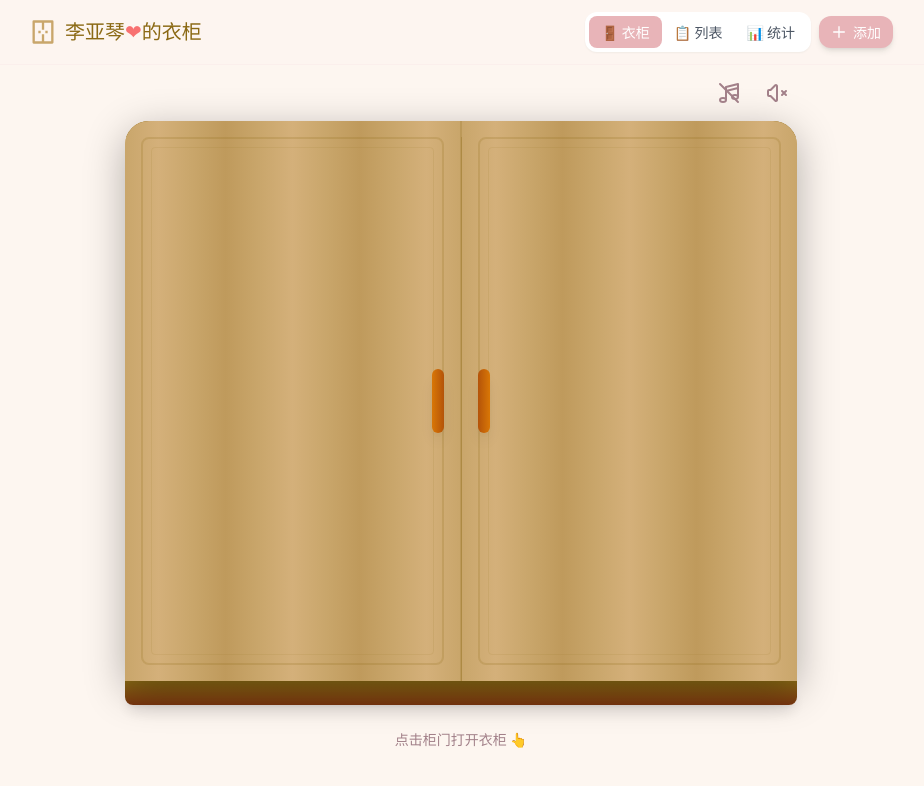
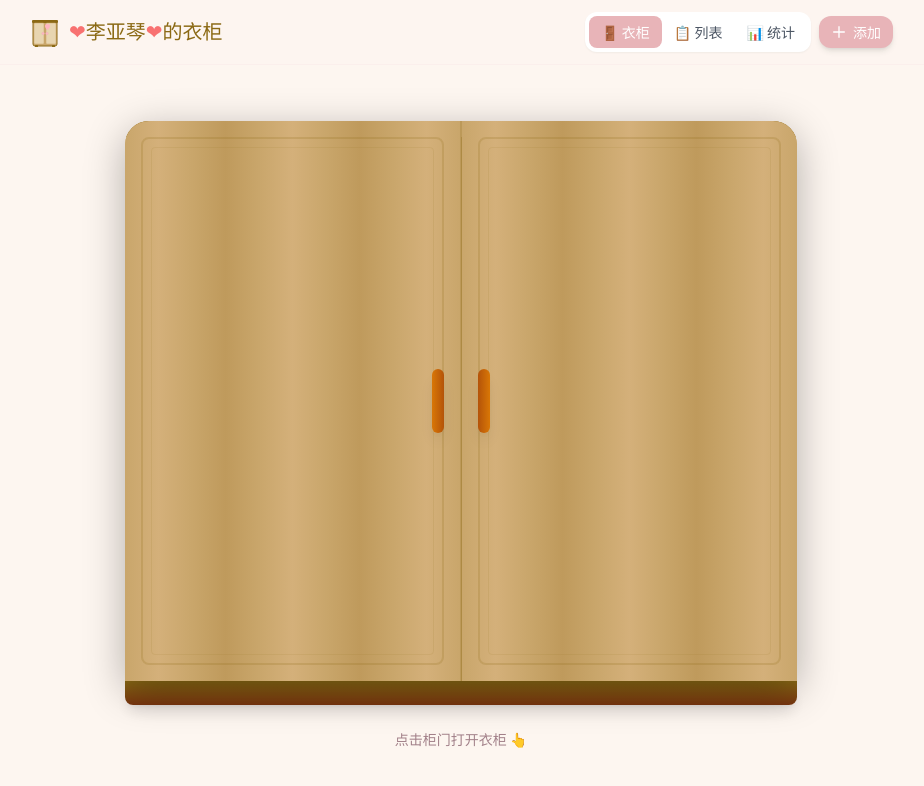
Before and after one commit to jymtop/wardrobe, a React (Vite) app: page / in a window 1280 px wide. Shown: the top 786 px of the page, without its empty margins (179-1103 px from the left). Built offline with nearby package versions, Linux system fonts and the light colour scheme.

Commit message:
更新: 卡通衣柜图标 + 删除音效按钮 + 标题加爱心

```diff
--- a/src/App.tsx
+++ b/src/App.tsx
@@ -4,7 +4,6 @@ import type { ClothingItem, ClothingFormData } from './types';
 import { useWardrobe } from './hooks/useWardrobe';
 import { useClothing } from './hooks/useClothing';
 import { useFilter } from './hooks/useFilter';
-import { useBackgroundMusic } from './hooks/useBackgroundMusic';
 import { useToast } from './components/ui/Toast';
 import { importFromJSON } from './lib/storage';
 
@@ -28,7 +27,6 @@ export default function App() {
   const clothing = useClothing();
   const filter = useFilter(clothing.items);
   const toast = useToast();
-  const music = useBackgroundMusic();
 
   // 本地状态
   const [viewMode, setViewMode] = useState<ViewMode>('wardrobe');
@@ -121,10 +119,29 @@ export default function App() {
       <header className="sticky top-0 z-40 bg-background/80 backdrop-blur-sm border-b border-primary/10">
         <div className="max-w-4xl mx-auto px-4 py-3 flex items-center justify-between">
           <div className="flex items-center gap-2">
-            <svg className="w-7 h-7 text-wood" viewBox="0 0 24 24" fill="currentColor">
-              <path d="M4 2h16a1 1 0 011 1v18a1 1 0 01-1 1H4a1 1 0 01-1-1V3a1 1 0 011-1zm1 2v16h6v-6h2v6h6V4h-6v6h-2V4H5zm3 7h2v2H8v-2zm6 0h2v2h-2v-2z"/>
-            </svg>
-            <h1 className="font-serif text-xl text-wood-dark">李亚琴<span className="text-red-400">❤</span>的衣柜</h1>
+            {/* 可爱卡通衣柜图标 */}
+            <div className="w-8 h-8 relative">
+              <svg viewBox="0 0 64 64" className="w-full h-full">
+                {/* 衣柜主体 */}
+                <rect x="8" y="10" width="48" height="50" rx="4" fill="#C9A66B" stroke="#8B6914" strokeWidth="2"/>
+                {/* 衣柜顶部装饰 */}
+                <rect x="6" y="8" width="52" height="6" rx="2" fill="#8B6914"/>
+                {/* 左门 */}
+                <rect x="10" y="14" width="20" height="42" rx="2" fill="#E8D5B0" stroke="#C9A66B" strokeWidth="1"/>
+                {/* 右门 */}
+                <rect x="34" y="14" width="20" height="42" rx="2" fill="#E8D5B0" stroke="#C9A66B" strokeWidth="1"/>
+                {/* 左门把手 */}
+                <circle cx="28" cy="35" r="2.5" fill="#FFB6C1" stroke="#E8B4B8" strokeWidth="1"/>
+                {/* 右门把手 */}
+                <circle cx="36" cy="35" r="2.5" fill="#FFB6C1" stroke="#E8B4B8" strokeWidth="1"/>
+                {/* 爱心装饰 */}
+                <path d="M32 20 C32 17 35 15 37 17 C39 15 42 17 42 20 C42 24 37 28 37 28 C37 28 32 24 32 20Z" fill="#FFB6C1"/>
+                {/* 衣柜脚 */}
+                <rect x="12" y="58" width="6" height="4" rx="1" fill="#8B6914"/>
+                <rect x="46" y="58" width="6" height="4" rx="1" fill="#8B6914"/>
+              </svg>
+            </div>
+            <h1 className="font-serif text-xl text-wood-dark"><span className="text-red-400">❤</span>李亚琴<span className="text-red-400">❤</span>的衣柜</h1>
           </div>
 
           <div className="flex items-center gap-2">
@@ -199,10 +216,6 @@ export default function App() {
                   <WardrobeDoor
                     isOpen={wardrobe.isOpen}
                     onToggle={handleOpenWardrobe}
-                    soundEnabled={wardrobe.soundEnabled}
-                    onToggleSound={wardrobe.toggleSound}
-                    musicEnabled={music.isEnabled}
-                    onToggleMusic={music.toggleMusic}
                   />
                 </div>
               ) : (
--- a/src/components/wardrobe/WardrobeDoor.tsx
+++ b/src/components/wardrobe/WardrobeDoor.tsx
@@ -3,68 +3,14 @@ import { motion } from 'framer-motion';
 interface WardrobeDoorProps {
   isOpen: boolean;
   onToggle: () => void;
-  soundEnabled: boolean;
-  onToggleSound: () => void;
-  musicEnabled: boolean;
-  onToggleMusic: () => void;
 }
 
 export default function WardrobeDoor({
   isOpen,
-  onToggle,
-  soundEnabled,
-  onToggleSound,
-  musicEnabled,
-  onToggleMusic
+  onToggle
 }: WardrobeDoorProps) {
   return (
     <div className="relative w-full max-w-2xl mx-auto" style={{ perspective: '1200px' }}>
-      {/* 控制按钮组 */}
-      <div className="absolute -top-12 right-0 flex gap-2 z-10">
-        {/* 背景音乐开关 */}
-        <button
-          onClick={onToggleMusic}
-          className={`p-2 rounded-full transition-colors ${
-            musicEnabled
-              ? 'bg-primary/20 text-primary'
-              : 'text-secondary hover:text-primary'
-          }`}
-          title={musicEnabled ? '关闭音乐' : '开启音乐'}
-        >
-          {musicEnabled ? (
-            <svg className="w-6 h-6" fill="none" viewBox="0 0 24 24" stroke="currentColor">
-              <path strokeLinecap="round" strokeLinejoin="round" strokeWidth={2} d="M9 19V6l12-3v13M9 19c0 1.105-1.343 2-3 2s-3-.895-3-2 1.343-2 3-2 3 .895 3 2zm12-3c0 1.105-1.343 2-3 2s-3-.895-3-2 1.343-2 3-2 3 .895 3 2zM9 10l12-3" />
-            </svg>
-          ) : (
-            <svg className="w-6 h-6" fill="none" viewBox="0 0 24 24" stroke="currentColor">
-              <path strokeLinecap="round" strokeLinejoin="round" strokeWidth={2} d="M9 19V6l12-3v13M9 19c0 1.105-1.343 2-3 2s-3-.895-3-2 1.343-2 3-2 3 .895 3 2zm12-3c0 1.105-1.343 2-3 2s-3-.895-3-2 1.343-2 3-2 3 .895 3 2zM9 10l12-3" />
-              <path strokeLinecap="round" strokeLinejoin="round" strokeWidth={2} d="M3 3l18 18" />
-            </svg>
-          )}
-        </button>
-
-        {/* 开门音效开关 */}
-        <button
-          onClick={onToggleSound}
-          className={`p-2 rounded-full transition-colors ${
-            soundEnabled
-              ? 'bg-primary/20 text-primary'
-              : 'text-secondary hover:text-primary'
-          }`}
-          title={soundEnabled ? '关闭音效' : '开启音效'}
-        >
-          {soundEnabled ? (
-            <svg className="w-6 h-6" fill="none" viewBox="0 0 24 24" stroke="currentColor">
-              <path strokeLinecap="round" strokeLinejoin="round" strokeWidth={2} d="M15.536 8.464a5 5 0 010 7.072m2.828-9.9a9 9 0 010 12.728M5.586 15H4a1 1 0 01-1-1v-4a1 1 0 011-1h1.586l4.707-4.707C10.923 3.663 12 4.109 12 5v14c0 .891-1.077 1.337-1.707.707L5.586 15z" />
-            </svg>
-          ) : (
-            <svg className="w-6 h-6" fill="none" viewBox="0 0 24 24" stroke="currentColor">
-              <path strokeLinecap="round" strokeLinejoin="round" strokeWidth={2} d="M5.586 15H4a1 1 0 01-1-1v-4a1 1 0 011-1h1.586l4.707-4.707C10.923 3.663 12 4.109 12 5v14c0 .891-1.077 1.337-1.707.707L5.586 15z" />
-              <path strokeLinecap="round" strokeLinejoin="round" strokeWidth={2} d="M17 14l2-2m0 0l2-2m-2 2l-2-2m2 2l2 2" />
-            </svg>
-          )}
-        </button>
-      </div>
 
       {/* 衣柜框架 */}
       <div
--- a/src/hooks/useBackgroundMusic.ts
+++ /dev/null
@@ -1,173 +0,0 @@
-import { useState, useEffect, useRef, useCallback } from 'react';
-
-// 温馨的钢琴音符频率
-const MELODY_NOTES = [
-  { freq: 523.25, duration: 0.5 },  // C5
-  { freq: 587.33, duration: 0.5 },  // D5
-  { freq: 659.25, duration: 0.5 },  // E5
-  { freq: 523.25, duration: 0.5 },  // C5
-  { freq: 659.25, duration: 0.5 },  // E5
-  { freq: 587.33, duration: 0.5 },  // D5
-  { freq: 523.25, duration: 1.0 },  // C5
-  { freq: 0, duration: 0.5 },       // 休止
-  { freq: 392.00, duration: 0.5 },  // G4
-  { freq: 440.00, duration: 0.5 },  // A4
-  { freq: 493.88, duration: 0.5 },  // B4
-  { freq: 523.25, duration: 0.5 },  // C5
-  { freq: 493.88, duration: 0.5 },  // B4
-  { freq: 440.00, duration: 0.5 },  // A4
-  { freq: 392.00, duration: 1.0 },  // G4
-  { freq: 0, duration: 0.5 },       // 休止
-];
-
-const MUSIC_ENABLED_KEY = 'wardrobe_music_enabled';
-
-export function useBackgroundMusic() {
-  const [isPlaying, setIsPlaying] = useState(false);
-  const [isEnabled, setIsEnabled] = useState(() => {
-    const saved = localStorage.getItem(MUSIC_ENABLED_KEY);
-    return saved === 'true';
-  });
-
-  const audioContextRef = useRef<AudioContext | null>(null);
-  const gainNodeRef = useRef<GainNode | null>(null);
-  const isPlayingRef = useRef(false);
-  const timeoutRef = useRef<ReturnType<typeof setTimeout> | null>(null);
-
-  // 播放单个音符
-  const playNote = useCallback((freq: number, duration: number, startTime: number) => {
-    if (!audioContextRef.current || !gainNodeRef.current || freq === 0) return;
-
-    const oscillator = audioContextRef.current.createOscillator();
-    const noteGain = audioContextRef.current.createGain();
-
-    oscillator.connect(noteGain);
-    noteGain.connect(gainNodeRef.current);
-
-    oscillator.type = 'sine';
-    oscillator.frequency.setValueAtTime(freq, startTime);
-
-    // 柔和的音符包络
-    noteGain.gain.setValueAtTime(0, startTime);
-    noteGain.gain.linearRampToValueAtTime(0.3, startTime + 0.05);
-    noteGain.gain.linearRampToValueAtTime(0.2, startTime + duration * 0.5);
-    noteGain.gain.linearRampToValueAtTime(0, startTime + duration);
-
-    oscillator.start(startTime);
-    oscillator.stop(startTime + duration);
-  }, []);
-
-  // 播放整段旋律
-  const playMelody = useCallback(() => {
-    if (!audioContextRef.current || !isPlayingRef.current) return;
-
-    const startTime = audioContextRef.current.currentTime;
-    let currentTime = startTime;
-
-    MELODY_NOTES.forEach((note) => {
-      if (note.freq > 0) {
-        playNote(note.freq, note.duration, currentTime);
-      }
-      currentTime += note.duration;
-    });
-
-    // 计算旋律总时长，然后循环播放
-    const totalDuration = MELODY_NOTES.reduce((sum, note) => sum + note.duration, 0);
-
-    timeoutRef.current = setTimeout(() => {
-      if (isPlayingRef.current) {
-        playMelody();
-      }
-    }, totalDuration * 1000);
-  }, [playNote]);
-
-  // 开始播放
-  const startMusic = useCallback(() => {
-    if (isPlayingRef.current) return;
-
-    try {
-      // 创建音频上下文
-      const AudioContextClass = window.AudioContext || (window as unknown as { webkitAudioContext: typeof AudioContext }).webkitAudioContext;
-      audioContextRef.current = new AudioContextClass();
-
-      // 创建主音量控制
-      gainNodeRef.current = audioContextRef.current.createGain();
-      gainNodeRef.current.connect(audioContextRef.current.destination);
-      gainNodeRef.current.gain.setValueAtTime(0.15, audioContextRef.current.currentTime); // 低音量
-
-      isPlayingRef.current = true;
-      setIsPlaying(true);
-
-      playMelody();
-    } catch (error) {
-      console.error('无法播放音乐:', error);
-    }
-  }, [playMelody]);
-
-  // 停止播放
-  const stopMusic = useCallback(() => {
-    isPlayingRef.current = false;
-    setIsPlaying(false);
-
-    if (timeoutRef.current) {
-      clearTimeout(timeoutRef.current);
-      timeoutRef.current = null;
-    }
-
-    if (audioContextRef.current) {
-      audioContextRef.current.close();
-      audioContextRef.current = null;
-    }
-  }, []);
-
-  // 切换播放状态
-  const toggleMusic = useCallback(() => {
-    const newEnabled = !isEnabled;
-    setIsEnabled(newEnabled);
-    localStorage.setItem(MUSIC_ENABLED_KEY, String(newEnabled));
-
-    if (newEnabled) {
-      startMusic();
-    } else {
-      stopMusic();
-    }
-  }, [isEnabled, startMusic, stopMusic]);
-
-  // 初始化时如果之前开启了音乐，需要用户交互后才能播放
-  useEffect(() => {
-    const handleFirstInteraction = () => {
-      if (isEnabled && !isPlayingRef.current) {
-        startMusic();
-      }
-      document.removeEventListener('click', handleFirstInteraction);
-      document.removeEventListener('touchstart', handleFirstInteraction);
-    };
-
-    if (isEnabled) {
-      document.addEventListener('click', handleFirstInteraction);
-      document.addEventListener('touchstart', handleFirstInteraction);
-    }
-
-    return () => {
-      document.removeEventListener('click', handleFirstInteraction);
-      document.removeEventListener('touchstart', handleFirstInteraction);
-    };
-  }, [isEnabled, startMusic]);
-
-  // 组件卸载时清理
-  useEffect(() => {
-    return () => {
-      stopMusic();
-    };
-  }, [stopMusic]);
-
-  return {
-    isPlaying,
-    isEnabled,
-    toggleMusic,
-    startMusic,
-    stopMusic,
-  };
-}
-
-export default useBackgroundMusic;
```
